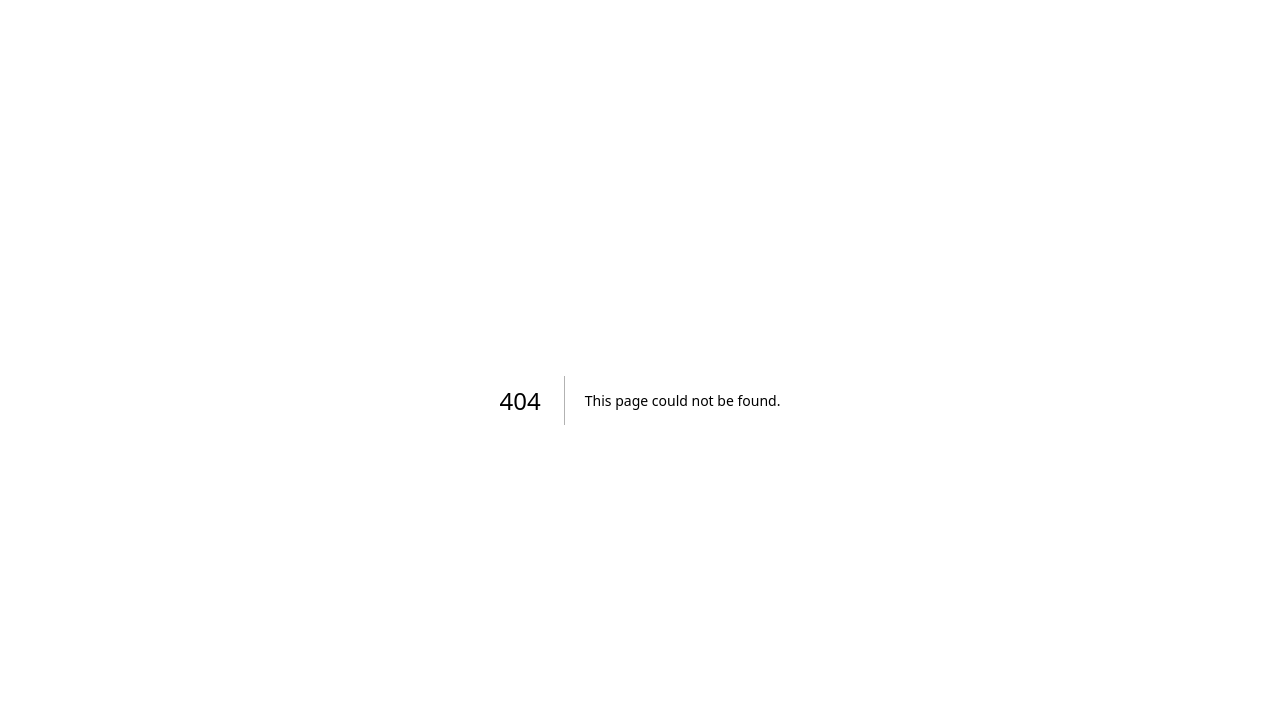
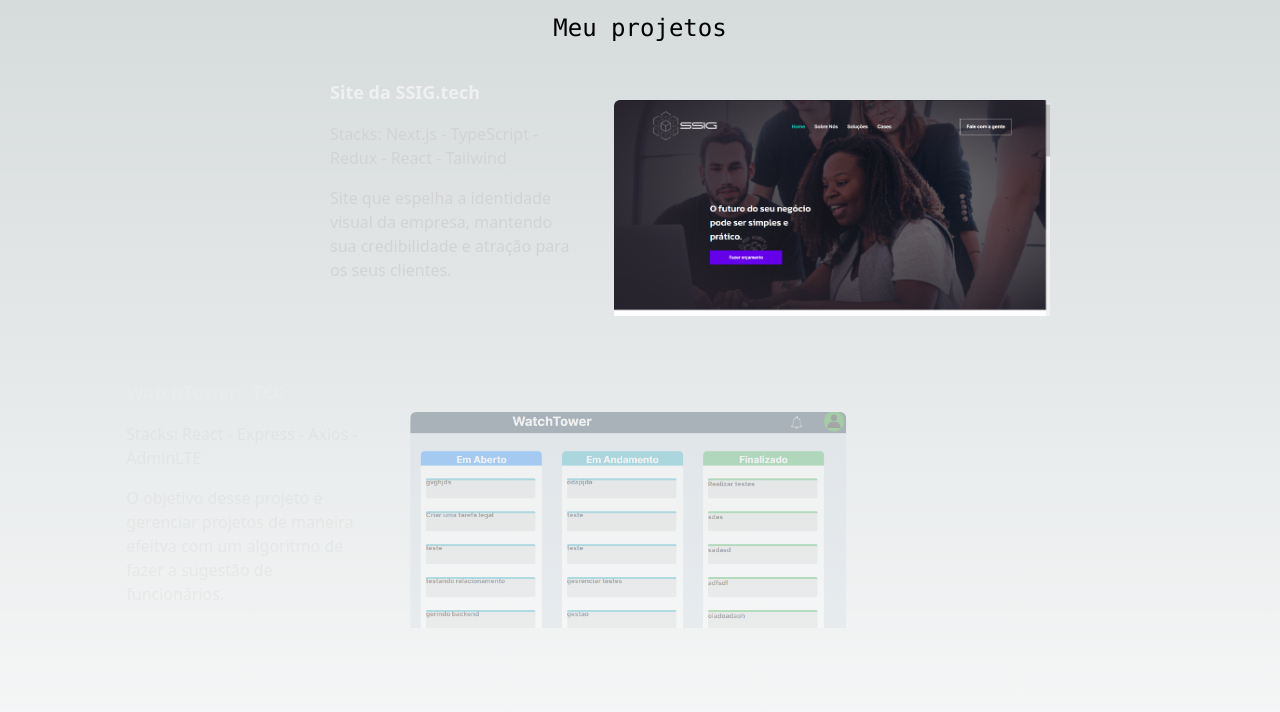
Before and after one commit to diaszin/portfolio, a Next.js app: page /component/MyProjectsSection in a window 1280 px wide. Before the commit this address had no page. Shown: the top 712 px of the page. Built offline with nearby package versions, Linux system fonts and the light colour scheme.

Commit message:
Cria a seção de projetos feitos

```diff
--- /dev/null
+++ b/src/pages/component/MyProjectsSection/index.tsx
@@ -0,0 +1,29 @@
+import CardProject from "../CardProject";
+
+export default function MyProjectSection() {
+  return (
+    <section className="py-3 flex flex-col items-center justify-center">
+      <h2 className="font-mono font-medium text-2xl">Meu projetos</h2>
+      <div className="flex flex-col gap-10 self-start">
+        <CardProject
+          title="Site da SSIG.tech"
+          stacks={["Next.js", "TypeScript", "Redux", "React", "Tailwind"]}
+          description="Site que espelha a identidade visual da empresa, mantendo sua credibilidade e atração para os seus clientes."
+          imgSrc="/projeto_1.png"
+        />
+        <CardProject
+          title="WatchTower - TCC"
+          stacks={["React", " Express", "Axios", "AdminLTE"]}
+          description="O objetivo desse projeto é gerenciar projetos de maneira efeitva com um algoritmo de fazer a sugestão de funcionários."
+          imgSrc="/projeto_2.png"
+        />
+        <CardProject
+          title="Ecommerce"
+          stacks={["Node", "EJS", "Express", "Bootstrap"]}
+          description="Construir um sistema de ecommerce capaz de realizar cadastro, alteração e exclusão de produtos"
+          imgSrc="/projeto_3.png"
+        />
+      </div>
+    </section>
+  );
+}
```
